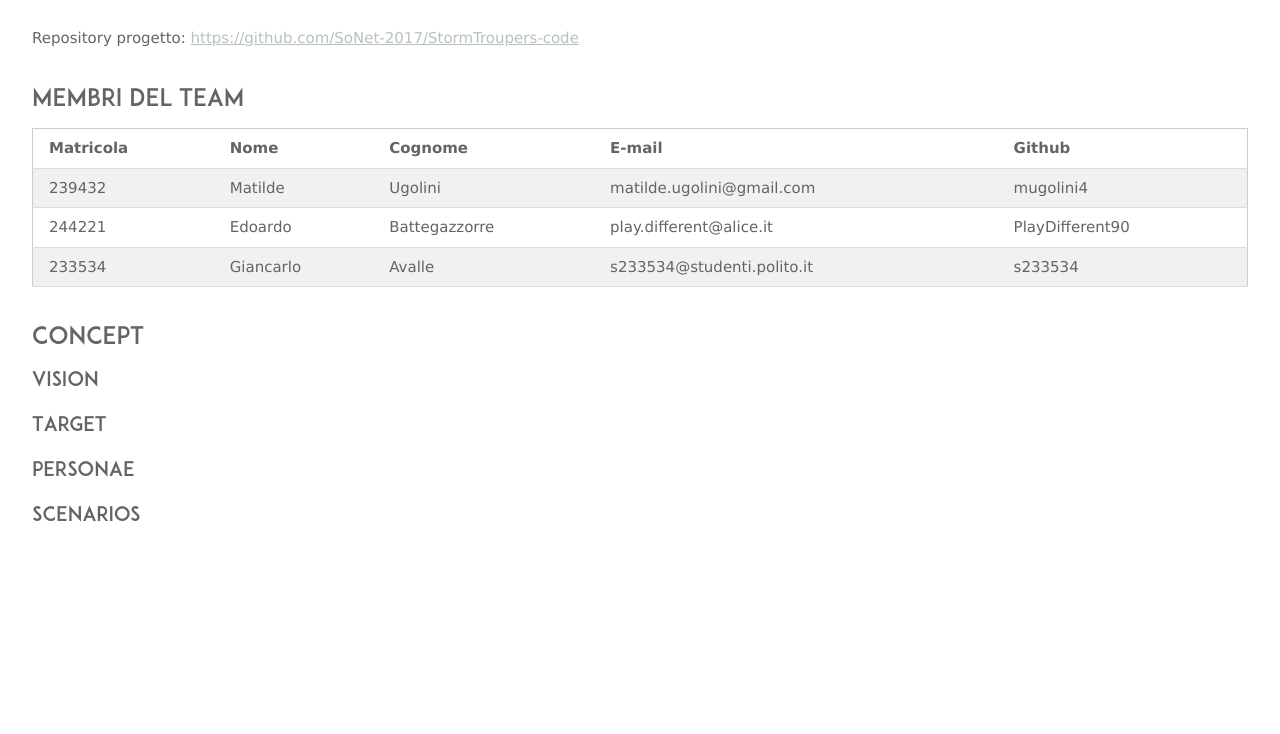
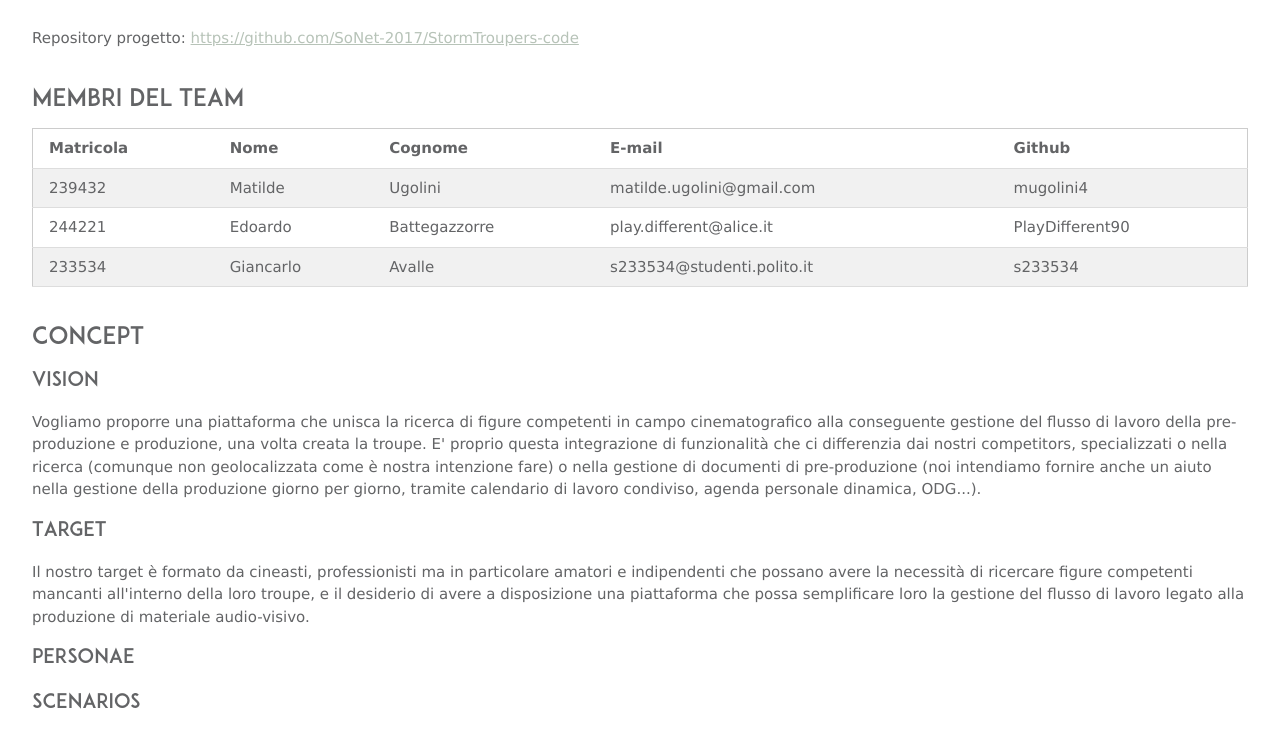
Before and after one commit to SoNet-2017/StormTroupers, a plain HTML site: page index.html in a window 1280 px wide. Shown: the part 208-942 px from the top of the page. Before the commit the page ends 800 px from the top, so only its background shows below. Drawn offline with nearby package versions, Linux system fonts and the light colour scheme.

Commit message:
- Inserimento della bozza di descrizione della Vision e del Target, nella sezione Concept (è prorprio una bozza, quindi se volete cambiare/rifare tutto, fate pure!)

```diff
--- a/index.html
+++ b/index.html
@@ -84,9 +84,20 @@
         <div id="concept" class="w3-container">
             <h3>Concept</h3>
             <h4>Vision</h4>
-            <p></p>
+            <p>Vogliamo proporre una piattaforma che unisca la ricerca di figure competenti in campo cinematografico
+                alla conseguente gestione del flusso di lavoro della pre-produzione e produzione, una volta creata la
+                troupe. E' proprio questa integrazione di funzionalità che ci differenzia dai nostri
+                competitors, specializzati o nella ricerca (comunque non geolocalizzata come è nostra intenzione fare)
+                o nella gestione di documenti di pre-produzione (noi intendiamo fornire anche un aiuto nella gestione
+                della produzione giorno per giorno, tramite calendario di lavoro condiviso, agenda personale
+                dinamica, ODG...).
+            </p>
             <h4>Target</h4>
-            <p></p>
+            <p>Il nostro target è formato da cineasti, professionisti ma in particolare amatori e indipendenti che
+                possano avere la necessità di ricercare figure competenti mancanti all'interno della loro troupe, e il
+                desiderio di avere a disposizione una piattaforma che possa semplificare loro la gestione del flusso di
+                lavoro legato alla produzione di materiale audio-visivo.
+            </p>
             <h4>Personae</h4>
             <p></p>
             <h4>Scenarios</h4>
```
